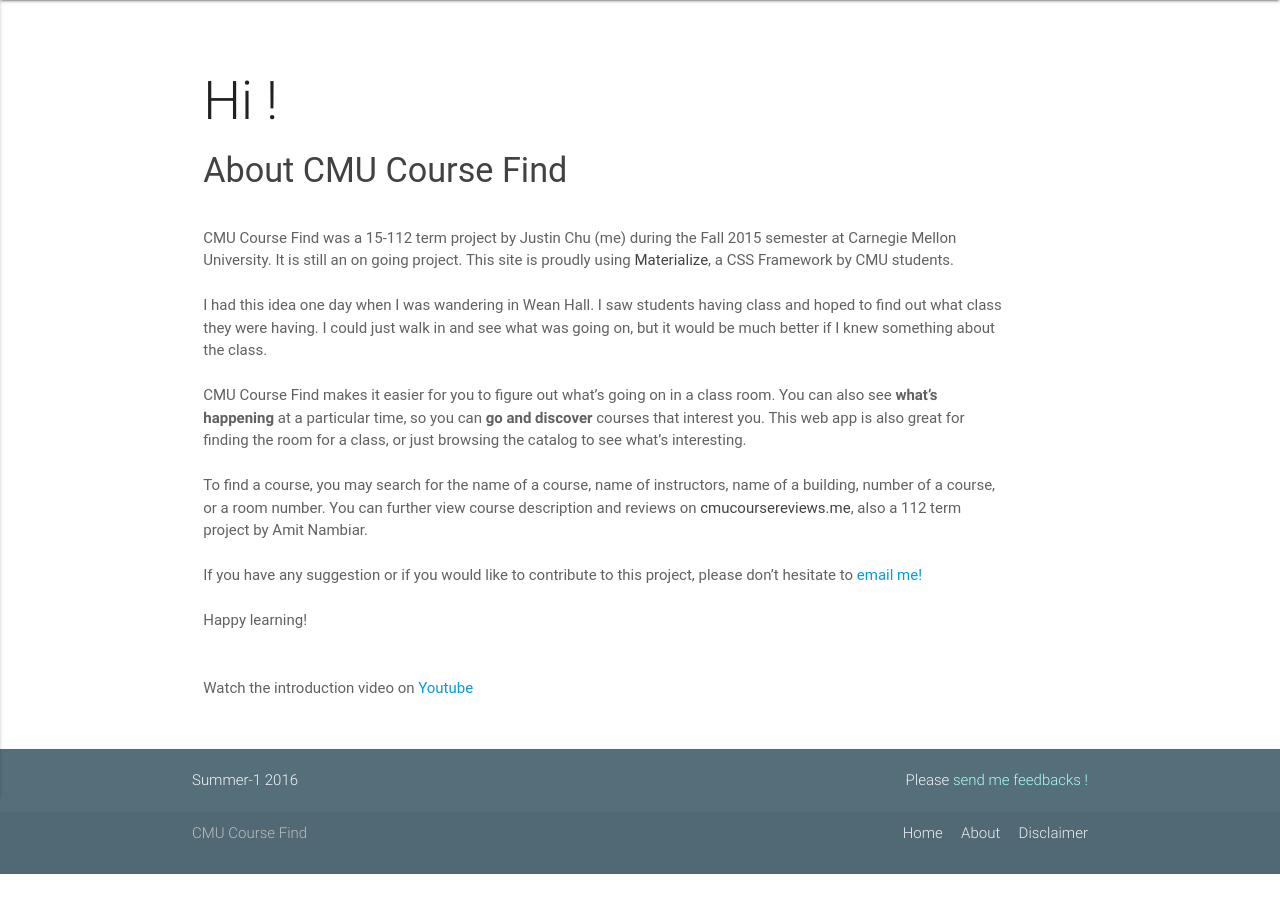
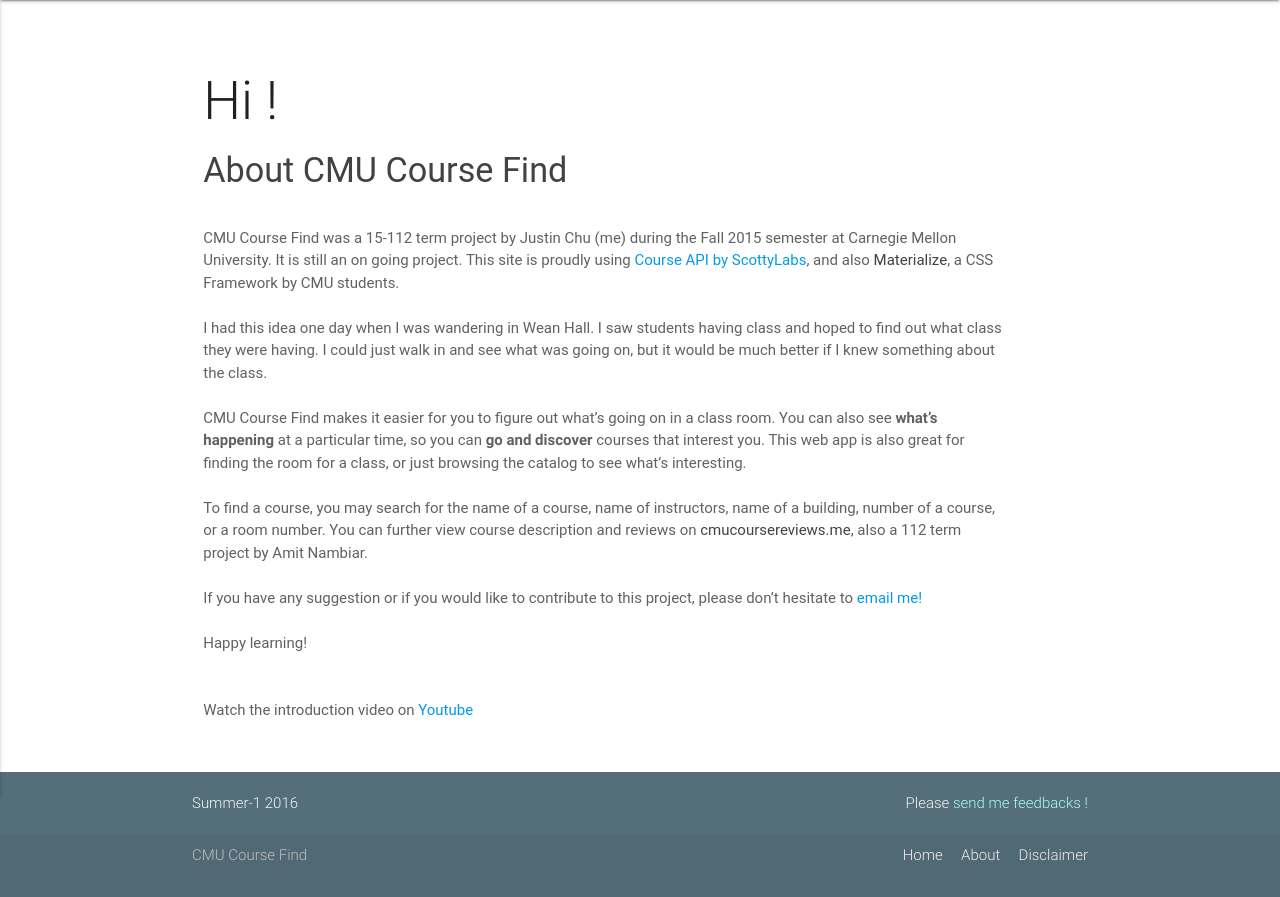
Before and after one commit to justinchuby/cmu-coursefind, a Django app: page /about in a window 1280 px wide. Shown: the part 64-961 px from the top of the page. Before the commit the page ends 938 px from the top, so only its background shows below. Run offline with Django 3.2, Linux system fonts and the light colour scheme; some libraries are stand-ins or nearby versions; some web fonts are replaced.

Commit message:
Update about page

```diff
--- a/coursefind-django/app/templates/app/about.html
+++ b/coursefind-django/app/templates/app/about.html
@@ -8,7 +8,7 @@
       <h4 class="grey-text text-darken-3">About CMU Course Find</h4>
       <p class="grey-text text-darken-2">
         <br>
-        CMU Course Find was a 15-112 term project by Justin Chu (me) during the Fall 2015 semester at Carnegie Mellon University. It is still an on going project. This site is proudly using <a href="http://materializecss.com" class="grey-text text-darken-3">Materialize</a>, a CSS Framework by CMU students.
+        CMU Course Find was a 15-112 term project by Justin Chu (me) during the Fall 2015 semester at Carnegie Mellon University. It is still an on going project. This site is proudly using <a href="https://scottylabs.org/course-api/">Course API by ScottyLabs</a>, and also <a href="http://materializecss.com" class="grey-text text-darken-3">Materialize</a>, a CSS Framework by CMU students.
         <br><br>
         I had this idea one day when I was wandering in Wean Hall. I saw students having class and hoped to find out what class they were having. I could just walk in and see what was going on, but it would be much better if I knew something about the class.
         <br><br>
```
